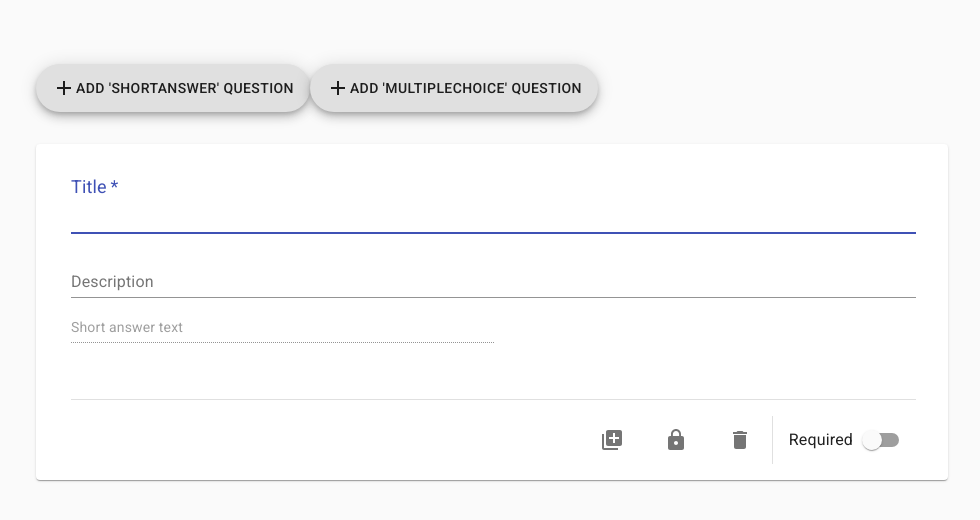
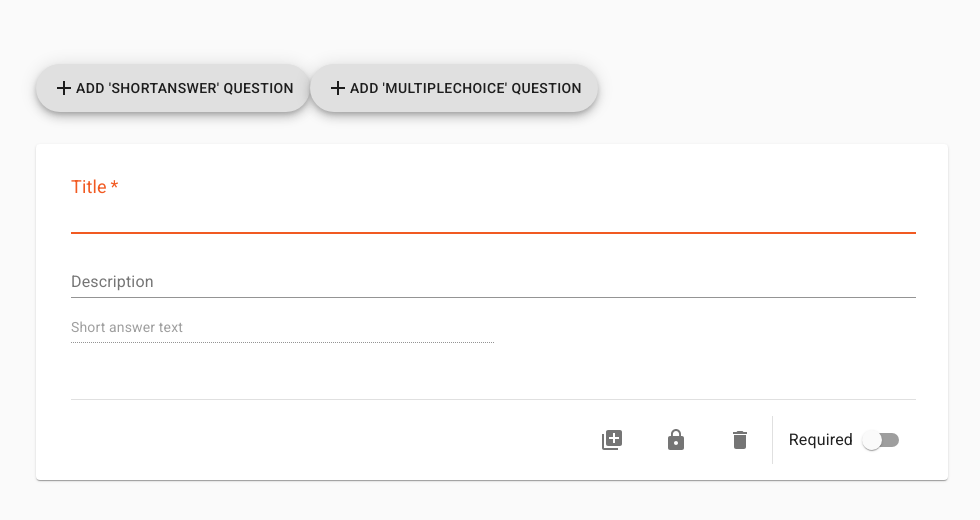
Before and after one commit to freemagee/form-builder, a React (Create React App) app: page / in a window 1280 px wide. Shown: the top 520 px of the page, without its empty margins (148-1128 px from the left). Built offline with nearby package versions, Linux system fonts and the light colour scheme.

Commit message:
Add theme to Short Answer component

```diff
--- a/src/QuestionTypes/ShortAnswer.js
+++ b/src/QuestionTypes/ShortAnswer.js
@@ -1,76 +1,84 @@
-import React from 'react';
-import PropTypes from 'prop-types';
-import { makeStyles } from '@material-ui/core/styles';
-import Paper from '@material-ui/core/Paper';
-import Tooltip from '@material-ui/core/Tooltip';
-import FormControlLabel from '@material-ui/core/FormControlLabel';
-import Switch from '@material-ui/core/Switch';
-import Box from '@material-ui/core/Box';
-import TextField from '@material-ui/core/TextField';
-import Input from '@material-ui/core/Input';
-import Divider from '@material-ui/core/Divider';
-import IconButton from '@material-ui/core/IconButton';
-import DeleteIcon from '@material-ui/icons/Delete';
-import DuplicateIcon from '@material-ui/icons/AddToPhotos';
-import LockIcon from '@material-ui/icons/Lock';
+import React from "react";
+import PropTypes from "prop-types";
+import { makeStyles, createMuiTheme } from "@material-ui/core/styles";
+import { ThemeProvider } from "@material-ui/styles";
+
+import Paper from "@material-ui/core/Paper";
+import Tooltip from "@material-ui/core/Tooltip";
+import FormControlLabel from "@material-ui/core/FormControlLabel";
+import Switch from "@material-ui/core/Switch";
+import Box from "@material-ui/core/Box";
+import TextField from "@material-ui/core/TextField";
+import Input from "@material-ui/core/Input";
+import Divider from "@material-ui/core/Divider";
+import IconButton from "@material-ui/core/IconButton";
+import DeleteIcon from "@material-ui/icons/Delete";
+import DuplicateIcon from "@material-ui/icons/AddToPhotos";
+import LockIcon from "@material-ui/icons/Lock";
+
+import myTheme from "../Theme.js";
+
+const theme = createMuiTheme(myTheme);
 
 // 'Extend' the default styles
-const useStyles = makeStyles(theme => ({
+const componentStyleOverrides = {
   title: {
-    '& .MuiFormLabel-root': {
-      fontSize: theme.typography.pxToRem(24),
+    "& .MuiFormLabel-root": {
+      fontSize: theme.typography.pxToRem(24)
     },
     // '& .MuiInput-underline:after': {
     //   borderBottomColor: 'green',
     // },
-    '& .MuiInputBase-input': {
-      fontSize: theme.typography.pxToRem(24),
-    },
+    "& .MuiInputBase-input": {
+      fontSize: theme.typography.pxToRem(24)
+    }
   },
   paper: {
     marginTop: theme.spacing(4),
     paddingTop: theme.spacing(4),
     paddingLeft: theme.spacing(4),
     paddingRight: theme.spacing(4),
-    borderLeft: `3px solid transparent`,
+    borderLeft: `3px solid transparent`
   },
   paperActive: {
     boxShadow: theme.shadows[7],
-    borderLeft: `3px solid ${theme.palette.primary.main}`,
+    borderLeft: `3px solid ${theme.palette.primary.main}`
   },
   form: {
-    width: '100%', // Fix IE 11 issue.
+    width: "100%" // Fix IE 11 issue.
   },
   input: {
     marginTop: theme.spacing(1),
     marginBottom: theme.spacing(1),
-    width: '50%',
-    '& .MuiInputBase-input': {
-      fontSize: theme.typography.pxToRem(14),
-    },
+    width: "50%",
+    "& .MuiInputBase-input": {
+      fontSize: theme.typography.pxToRem(14)
+    }
   },
   button: {
     marginLeft: theme.spacing(1),
-    marginRight: theme.spacing(1),
+    marginRight: theme.spacing(1)
   },
   footer: {
-    display: 'flex',
-    justifyContent: 'flex-end',
+    display: "flex",
+    justifyContent: "flex-end",
     marginTop: theme.spacing(6),
     padding: theme.spacing(2),
-    borderTop: `1px solid ${theme.palette.grey[300]}`,
+    borderTop: `1px solid ${theme.palette.grey[300]}`
   },
   vertDivider: {
     width: 1,
-    height: 48,
-  },
-}));
+    height: 48
+  }
+};
+
+const useStyles = makeStyles(componentStyleOverrides);
 
 function ShortAnswer(props) {
   const classes = useStyles();
 
   const [state, setState] = React.useState({
-    required: false,
+    required: false
   });
 
   const handleChange = name => event => {
@@ -83,8 +91,13 @@ function ShortAnswer(props) {
   };
 
   return (
+    <ThemeProvider theme={theme}>
       <Paper
-      className={(props.hasFocus === true) ? [classes.paper, classes.paperActive].join(' ') : classes.paper}
+        className={
+          props.hasFocus === true
+            ? [classes.paper, classes.paperActive].join(" ")
+            : classes.paper
+        }
         onClick={handleFocus}
       >
         <form className={classes.form} noValidate>
@@ -107,7 +120,7 @@ function ShortAnswer(props) {
             className={classes.input}
             disabled
             inputProps={{
-            'aria-label': 'Description',
+              "aria-label": "Description"
             }}
           />
           <Box className={classes.footer}>
@@ -117,7 +130,10 @@ function ShortAnswer(props) {
               </IconButton>
             </Tooltip>
             <Tooltip title="Sensitive answer">
-            <IconButton className={classes.button} aria-label="Sensitive answer">
+              <IconButton
+                className={classes.button}
+                aria-label="Sensitive answer"
+              >
                 <LockIcon />
               </IconButton>
             </Tooltip>
@@ -133,7 +149,7 @@ function ShortAnswer(props) {
                 <Switch
                   color="primary"
                   checked={state.required}
-                onChange={handleChange('required')}
+                  onChange={handleChange("required")}
                   value="required"
                 />
               }
@@ -143,13 +159,14 @@ function ShortAnswer(props) {
           </Box>
         </form>
       </Paper>
+    </ThemeProvider>
   );
 }
 
 ShortAnswer.propTypes = {
   uuid: PropTypes.string.isRequired,
   hasFocus: PropTypes.bool.isRequired,
-  wasFocused: PropTypes.func.isRequired,
+  wasFocused: PropTypes.func.isRequired
 };
 
 export default ShortAnswer;
```
Lines whose indentation alone changed are shown as unchanged.
